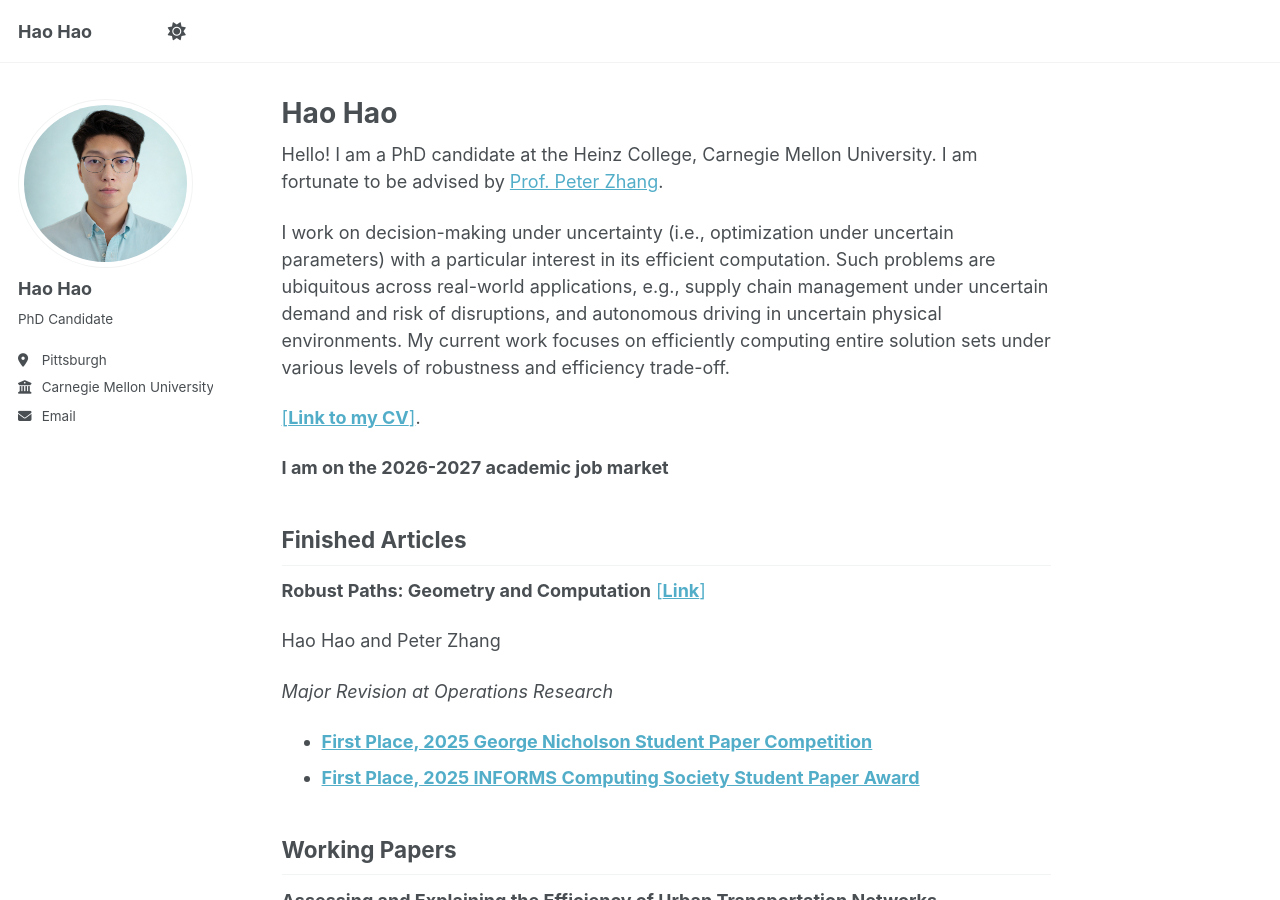
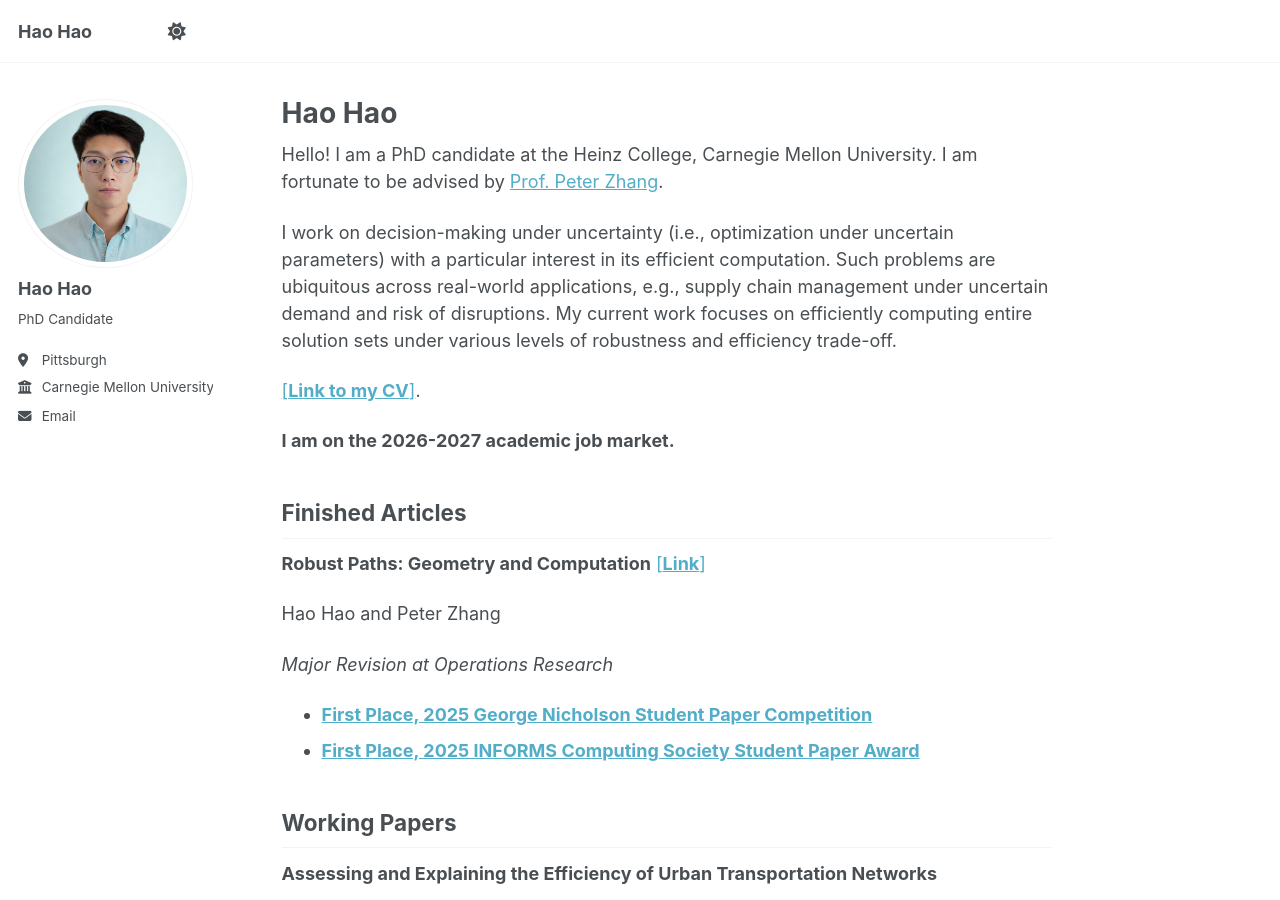
Before and after one commit to haohaocmu/haohaocmu.github.io, a Jekyll site: the page built from _pages/about.md, in a window 1280 px wide and 900 px high. Built offline with Jekyll 4.4.1, drawn with Linux system fonts in a browser that asks for light colours; a script that is not in the unit is left out.

Commit message:
Update about.md

```diff
--- a/_pages/about.md
+++ b/_pages/about.md
@@ -9,11 +9,11 @@ redirect_from:
 
 Hello! I am a PhD candidate at the Heinz College, Carnegie Mellon University. I am fortunate to be advised by [Prof. Peter Zhang](https://www.heinz.cmu.edu/faculty-research/profiles/zhang-peter).
 
-I work on decision-making under uncertainty (i.e., optimization under uncertain parameters) with a particular interest in its efficient computation. Such problems are ubiquitous across real-world applications, e.g., supply chain management under uncertain demand and risk of disruptions, and autonomous driving in uncertain physical environments. My current work focuses on efficiently computing entire solution sets under various levels of robustness and efficiency trade-off.
+I work on decision-making under uncertainty (i.e., optimization under uncertain parameters) with a particular interest in its efficient computation. Such problems are ubiquitous across real-world applications, e.g., supply chain management under uncertain demand and risk of disruptions. My current work focuses on efficiently computing entire solution sets under various levels of robustness and efficiency trade-off.
 
 [[**Link to my CV**]](https://haohaocmu.github.io/files/CV_HaoHao.pdf).
 
-**I am on the 2026-2027 academic job market**
+**I am on the 2026-2027 academic job market.**
 
 ## Finished Articles
 
```
